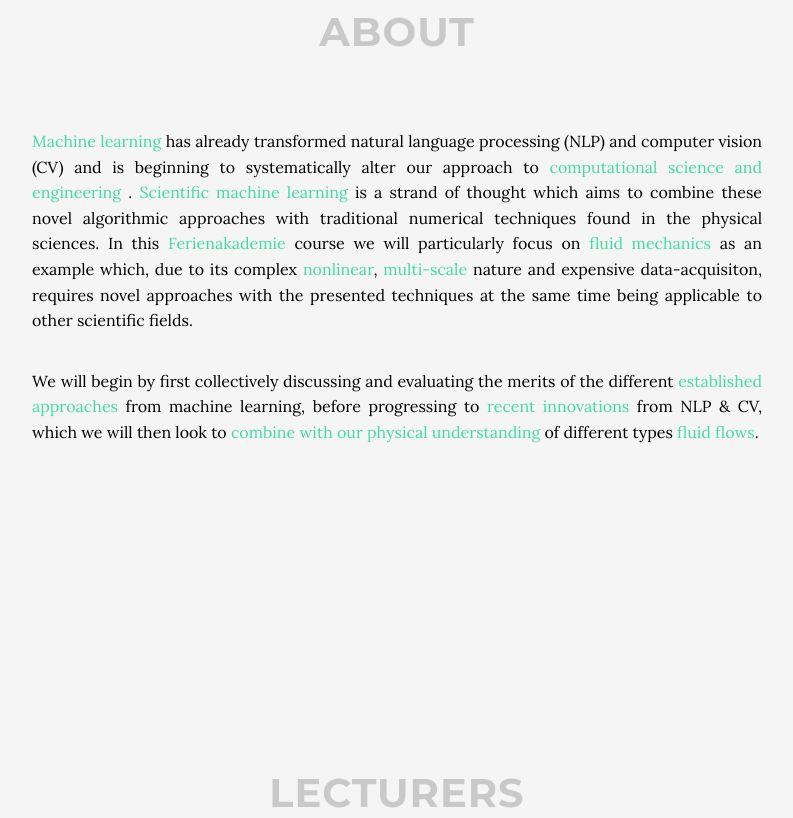
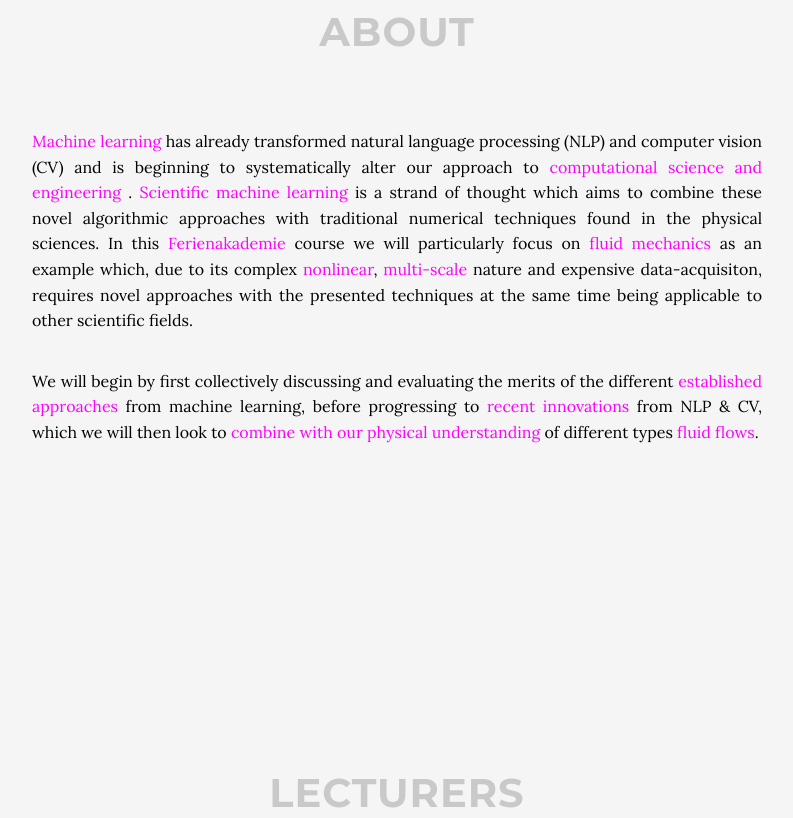
Before and after one commit to tumaer/Ferienakademie, a website: page index.html in a window 1280 px wide. Shown: the part 1040-1858 px from the top of the page, without its empty margins (243-1036 px from the left). Drawn offline with Linux system fonts and the light colour scheme; a script that the page names is missing.

Commit message:
Add magenta, i.e. fuchsia as bold body color.

```diff
--- a/css/grayscale_white.css
+++ b/css/grayscale_white.css
@@ -120,7 +120,7 @@ img {
 }
 
 a {
-    color: #42dca3;
+    color: #FF00FF;
     -webkit-transition: all .2s ease-in-out;
     -moz-transition: all .2s ease-in-out;
     transition: all .2s ease-in-out;
@@ -133,7 +133,7 @@ a:focus {
 }
 
 .rein_green {
-    color: #42dca3;
+    color: #FF00FF;
 }
 
 .light {
```
